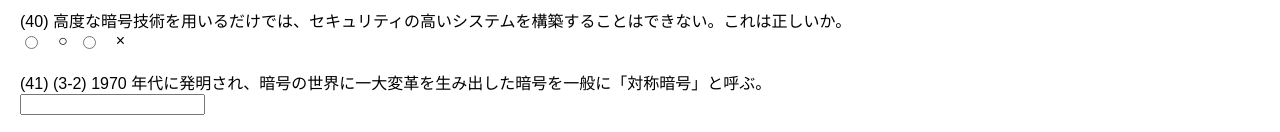
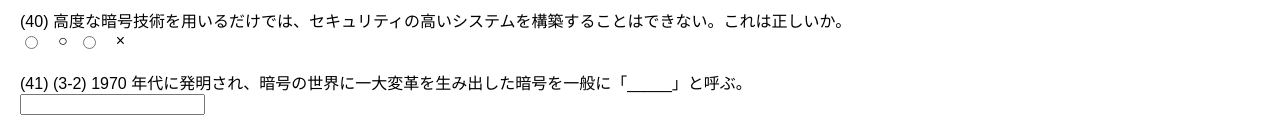
Before and after one commit to kenncyousonn/ennsyuu, a plain HTML site: page index.html in a window 1280 px wide. Shown: the part 2544-2676 px from the top of the page. Drawn offline with Linux system fonts and the light colour scheme.

Commit message:
Update index.html

```diff
--- a/index.html
+++ b/index.html
@@ -378,7 +378,7 @@
     </form>
 
      <div class="question" data-answer="公開鍵暗号">
-            <p>(41) (3-2) 1970 年代に発明され、暗号の世界に一大変革を生み出した暗号を一般に「対称暗号」と呼ぶ。</p>
+            <p>(41) (3-2) 1970 年代に発明され、暗号の世界に一大変革を生み出した暗号を一般に「_____」と呼ぶ。</p>
             <div class="options">
                 <input type="text" name="q41">
             </div>
```
